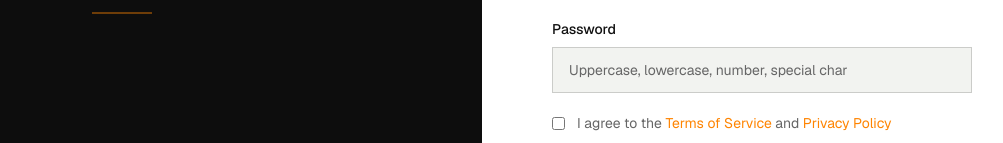
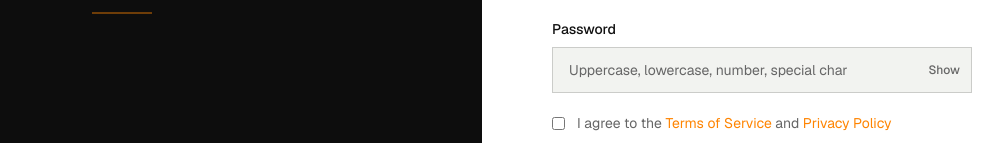
Before and after one commit to RentCredHQ/rentcred, a Nuxt app in the folder apps/web/: page /auth/register in a window 1280 px wide. Shown: the part 461-604 px from the top of the page, without its empty margins (238-1241 px from the left). Built offline with nearby package versions, Linux system fonts and the light colour scheme.

Commit message:
Add Show/Hide password toggle to login and register pages
Text-style toggle button positioned inside the password field.
Applied to both /auth/login and /auth/register pages.

Co-Authored-By: Claude Opus 4.6 (1M context) <noreply@anthropic.com>

```diff
--- a/apps/web/pages/auth/login.vue
+++ b/apps/web/pages/auth/login.vue
@@ -8,6 +8,7 @@ const form = reactive({
   email: '',
   password: '',
 })
+const showPassword = ref(false)
 const error = ref('')
 
 async function handleLogin() {
@@ -53,13 +54,22 @@ async function handleLogin() {
             Forgot password?
           </NuxtLink>
         </div>
-        <input
-          v-model="form.password"
-          type="password"
-          placeholder="••••••••"
-          required
-          class="w-full px-4 py-3 border border-border bg-background text-foreground font-sans text-sm placeholder:text-muted-foreground focus:outline-none focus:border-[#FF8400] transition-colors"
-        />
+        <div class="relative">
+          <input
+            v-model="form.password"
+            :type="showPassword ? 'text' : 'password'"
+            placeholder="••••••••"
+            required
+            class="w-full px-4 py-3 pr-16 border border-border bg-background text-foreground font-sans text-sm placeholder:text-muted-foreground focus:outline-none focus:border-[#FF8400] transition-colors"
+          />
+          <button
+            type="button"
+            @click="showPassword = !showPassword"
+            class="absolute right-3 top-1/2 -translate-y-1/2 text-xs font-sans font-medium text-muted-foreground hover:text-foreground transition-colors select-none"
+          >
+            {{ showPassword ? 'Hide' : 'Show' }}
+          </button>
+        </div>
       </div>
 
       <button
--- a/apps/web/pages/auth/register.vue
+++ b/apps/web/pages/auth/register.vue
@@ -11,6 +11,7 @@ const form = reactive({
   password: '',
   agreeTerms: false,
 })
+const showPassword = ref(false)
 const error = ref('')
 
 async function handleRegister() {
@@ -87,13 +88,22 @@ async function handleRegister() {
 
       <div>
         <label class="block text-sm font-sans font-medium text-foreground mb-2">Password</label>
-        <input
-          v-model="form.password"
-          type="password"
-          placeholder="Uppercase, lowercase, number, special char"
-          required
-          class="w-full px-4 py-3 border border-border bg-background text-foreground font-sans text-sm placeholder:text-muted-foreground focus:outline-none focus:border-[#FF8400] transition-colors"
-        />
+        <div class="relative">
+          <input
+            v-model="form.password"
+            :type="showPassword ? 'text' : 'password'"
+            placeholder="Uppercase, lowercase, number, special char"
+            required
+            class="w-full px-4 py-3 pr-16 border border-border bg-background text-foreground font-sans text-sm placeholder:text-muted-foreground focus:outline-none focus:border-[#FF8400] transition-colors"
+          />
+          <button
+            type="button"
+            @click="showPassword = !showPassword"
+            class="absolute right-3 top-1/2 -translate-y-1/2 text-xs font-sans font-medium text-muted-foreground hover:text-foreground transition-colors select-none"
+          >
+            {{ showPassword ? 'Hide' : 'Show' }}
+          </button>
+        </div>
       </div>
 
       <!-- Terms checkbox -->
```
